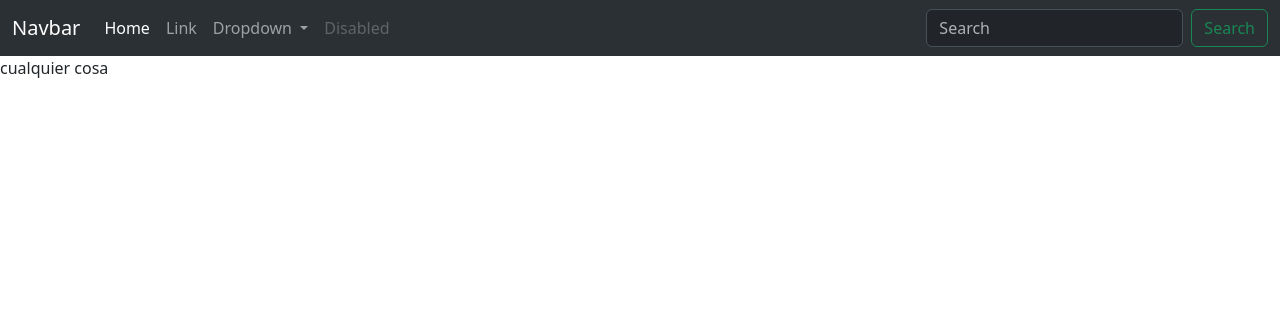
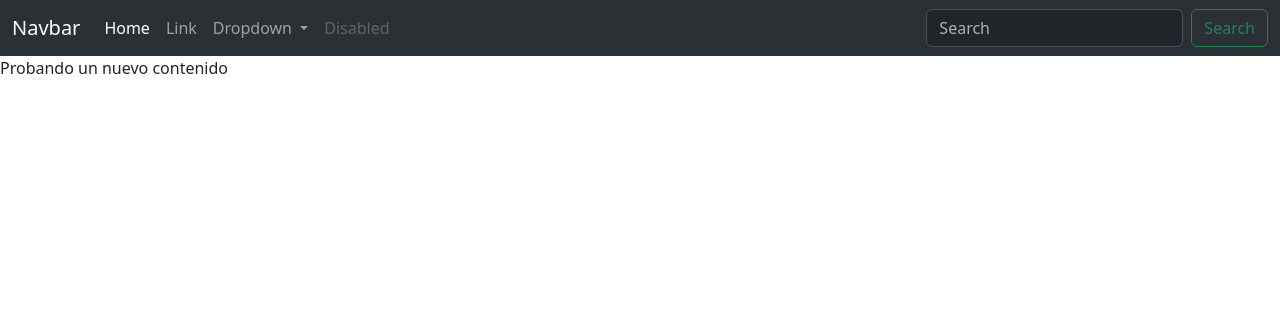
Before and after one commit to NelsonHerA/ProjectWebApp, a Django app: page / in a window 1280 px wide. Shown: the top 316 px of the page. Run offline with Django 4.2, Linux system fonts and the light colour scheme.

Commit message:
Cambio de contenido

```diff
--- a/home/templates/home/index.html
+++ b/home/templates/home/index.html
@@ -57,7 +57,7 @@
 
         </div>
     </div>
-    cualquier cosa
+    Probando un nuevo contenido
     {% load static %}
     <script src="https://cdn.jsdelivr.net/npm/bootstrap@5.3.0-alpha3/dist/js/bootstrap.bundle.min.js"
         integrity="sha384-ENjdO4Dr2bkBIFxQpeoTz1HIcje39Wm4jDKdf19U8gI4ddQ3GYNS7NTKfAdVQSZe"
```
